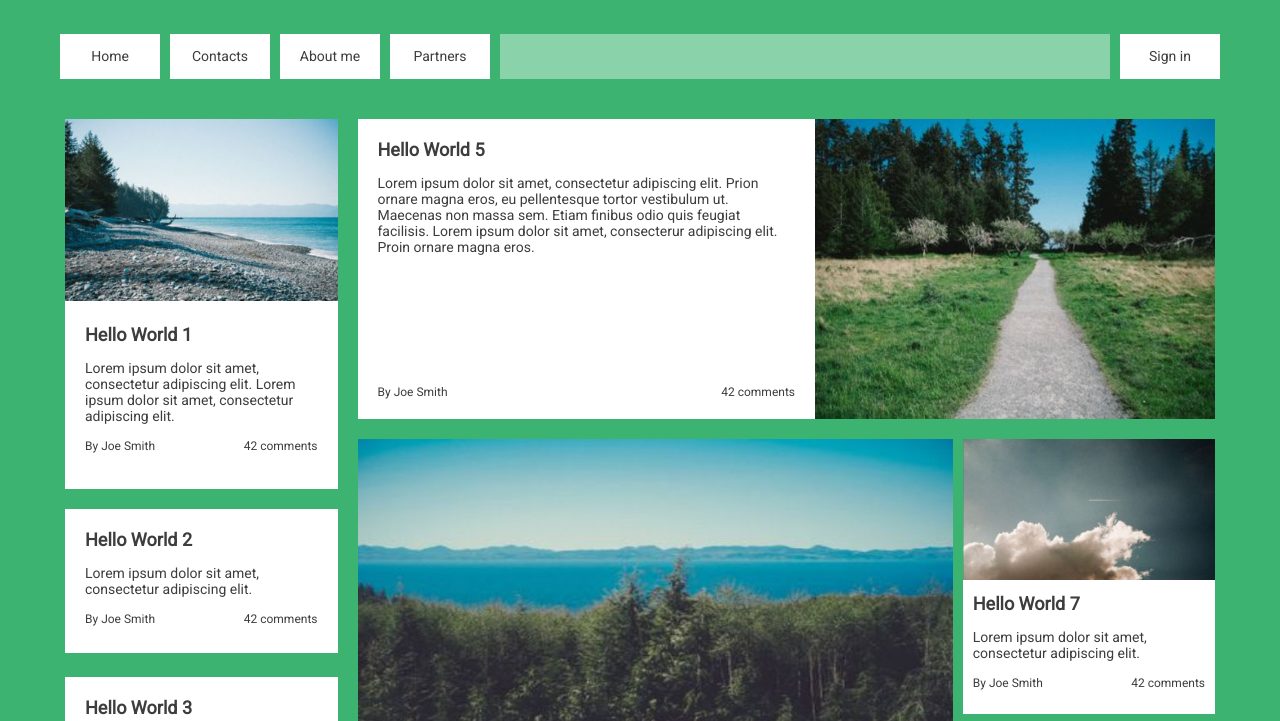
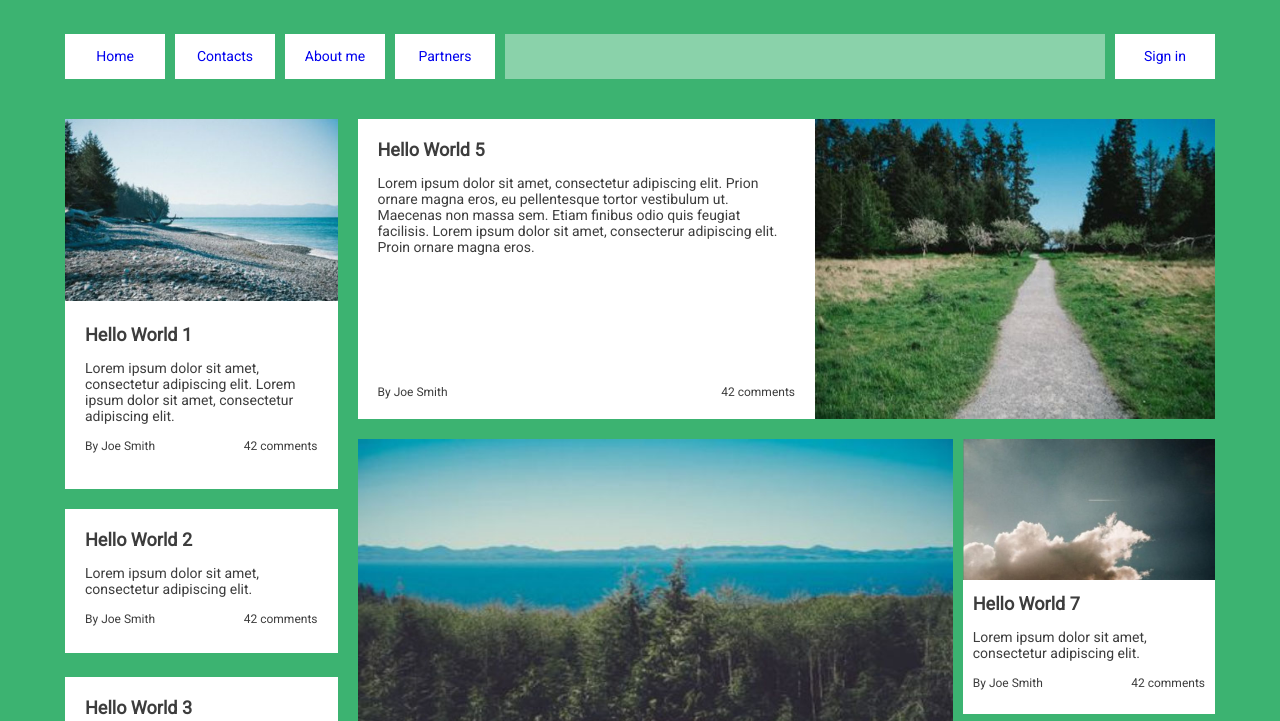
Before and after one commit to ewudes/dd-flexbox, a plain HTML site: page index.html in a window 1280 px wide. Shown: the part 106-827 px from the top of the page. Drawn offline with Linux system fonts and the light colour scheme.

Commit message:
modify navigation menu

```diff
--- a/index.html
+++ b/index.html
@@ -15,12 +15,12 @@
     </header>
     <nav class="nav">
       <ul class="nav_wrap">
-        <li class="nav_item nav_item--home">Home</li>
-        <li class="nav_item nav_item--contacts">Contacts</li>
-        <li class="nav_item nav_item--aboutme">About me</li>
-        <li class="nav_item nav_item--partners">Partners</li>
+        <li class="nav_item nav_item--home"> <a href="#" class="nav_link">Home</a></li>
+        <li class="nav_item nav_item--contacts"> <a href="#" class="nav_link">Contacts</a></li>
+        <li class="nav_item nav_item--aboutme"> <a href="#" class="nav_link">About me</a></li>
+        <li class="nav_item nav_item--partners"> <a href="#" class="nav_link">Partners</a></li>
         <li class="nav_item nav_item--decor"></li>
-        <li class="nav_item nav_item--signin">Sign in</li>
+        <li class="nav_item nav_item--signin"> <a href="#" class="nav_link">Sign in</a></li>
       </ul>
     </nav>
     <main class="maincontent">
--- a/scss/desktop.scss
+++ b/scss/desktop.scss
@@ -2,6 +2,12 @@
   .wrapper{
     max-width: 1180px;
     margin: auto;
+  }
+
+  .nav{
+    &_wrap{
+      margin: 0 10px 30px;
+    }
   }
 
   .maincontent{
--- a/scss/mobile.scss
+++ b/scss/mobile.scss
@@ -36,8 +36,8 @@ body{
     background-color: #fff;
     height: 40px;
     border-bottom: 1px solid #f0f0f0;
-    padding-left: 25px;
     line-height: 40px;
+    overflow: hidden;
     &--home{
       order: 2;
     }
@@ -56,6 +56,17 @@ body{
     &--signin{
       order: 1;
       margin-bottom: 10px;
+    }
+  }
+  &_link{
+    display: block;
+    width: 100%;
+    height: 100%;
+    text-decoration: none;
+    padding-left: 20px;
+    &:hover{
+      background-color: #8AD1AA;
+      color: #fff;
     }
   }
 }
--- a/scss/tablet.scss
+++ b/scss/tablet.scss
@@ -18,7 +18,6 @@
       border: none;
       width: 100px;
       margin: 0 5px;
-      padding: 0;
       text-align: center;
       &--home{
         order: 1;
@@ -47,6 +46,9 @@
         order: 6;
 
       }
+    }
+    &_link{
+      padding: 0;
     }
   }
 
```
Also changed, not shown: style.css, 1 other file.
